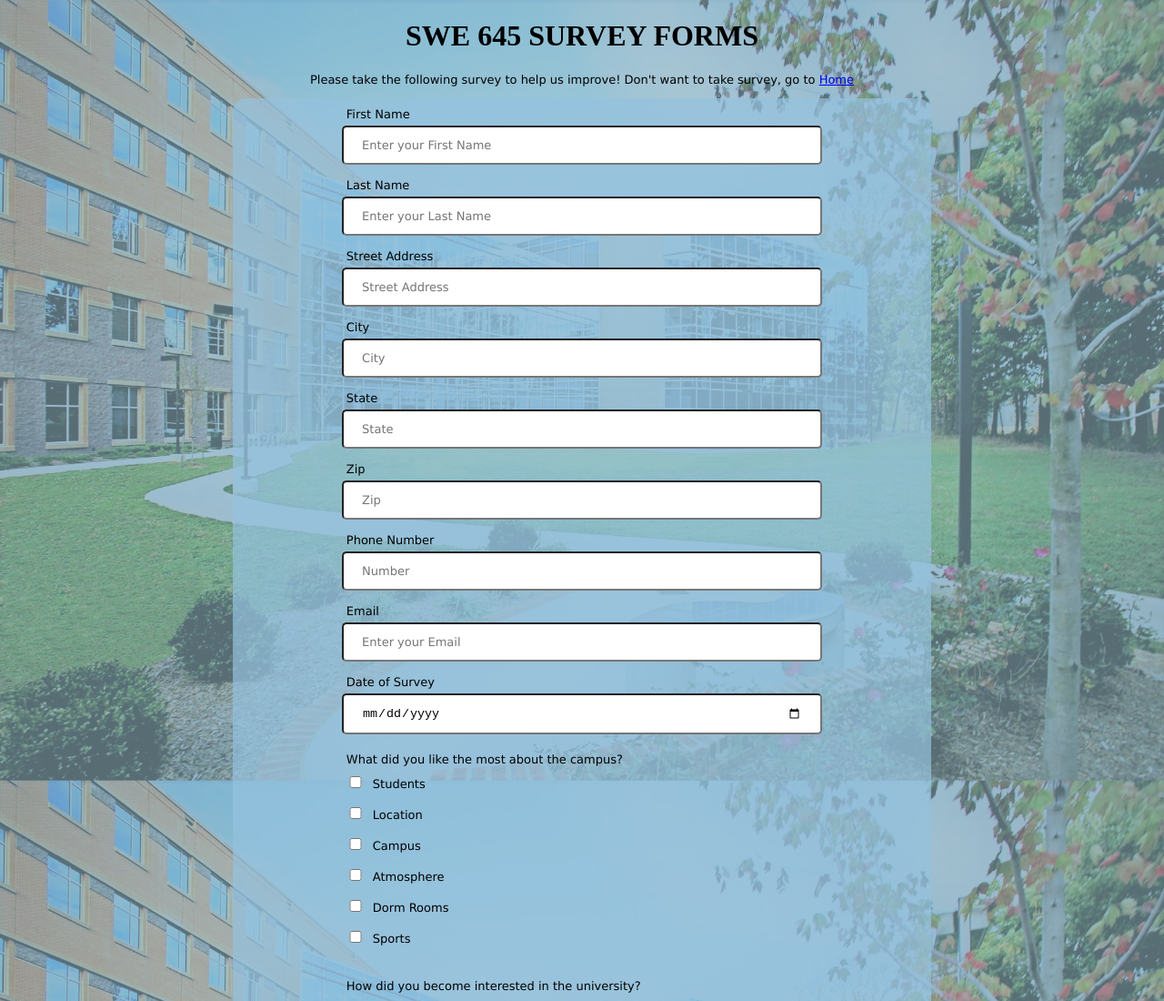
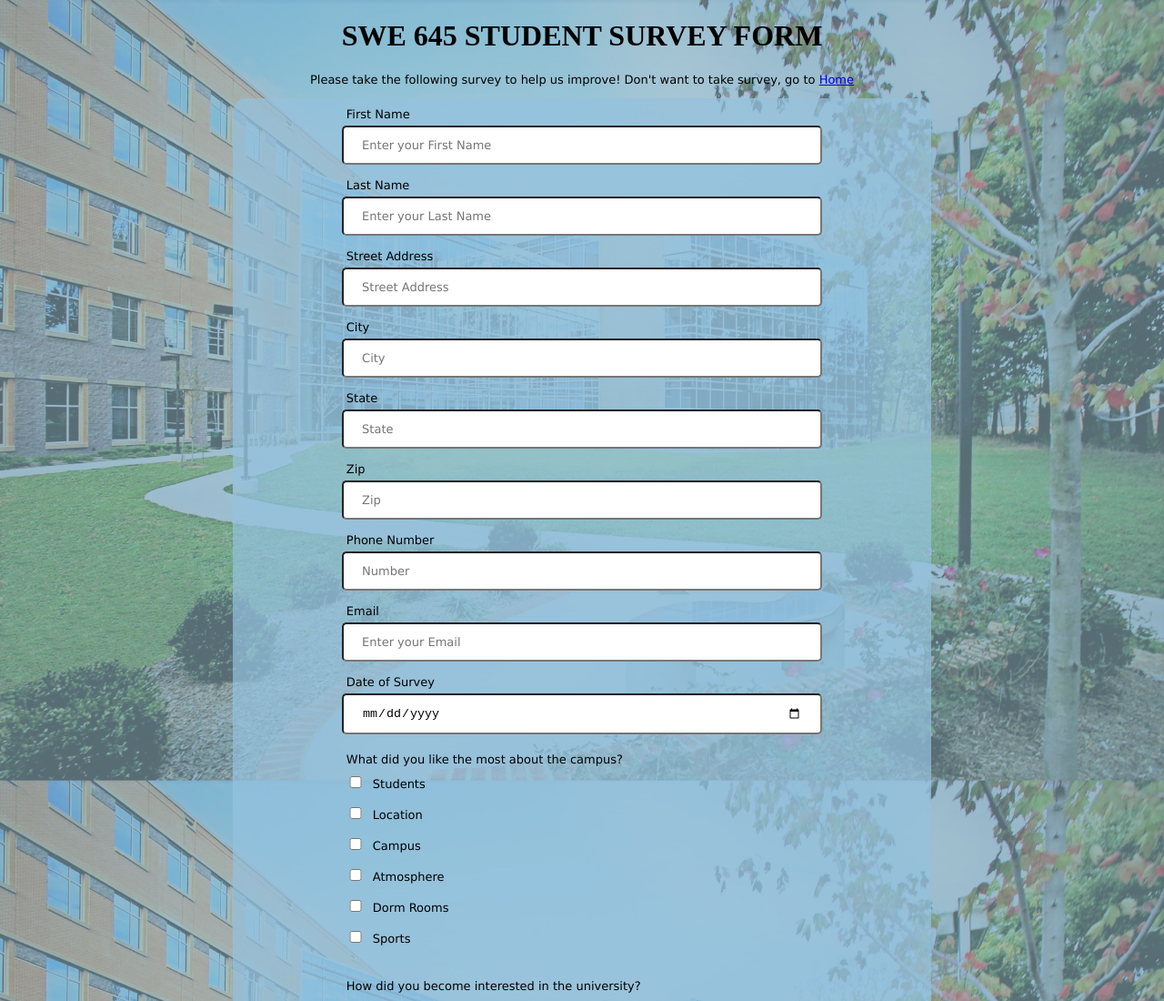
Before and after one commit to su-hi/SWE645-group-project, a plain HTML site: page WebContent/index.html in a window 1280 px wide. Shown: the top 1100 px of the page at 91% size. Drawn offline with Linux system fonts and the light colour scheme.

```diff
--- a/WebContent/index.html
+++ b/WebContent/index.html
@@ -13,7 +13,7 @@
 
 <body>
 <div class="overlay">
-  <h1 id="title">SWE 645 SURVEY FORMS</h1>
+  <h1 id="title">SWE 645 STUDENT SURVEY FORM</h1>
   <p id="description">Please take the following survey to help us improve! Don't want to take survey, go to <a href="http://kk-hw1.s3-website.us-east-2.amazonaws.com/"> Home</a></p>
 
   <form id='survey-form'>
```
